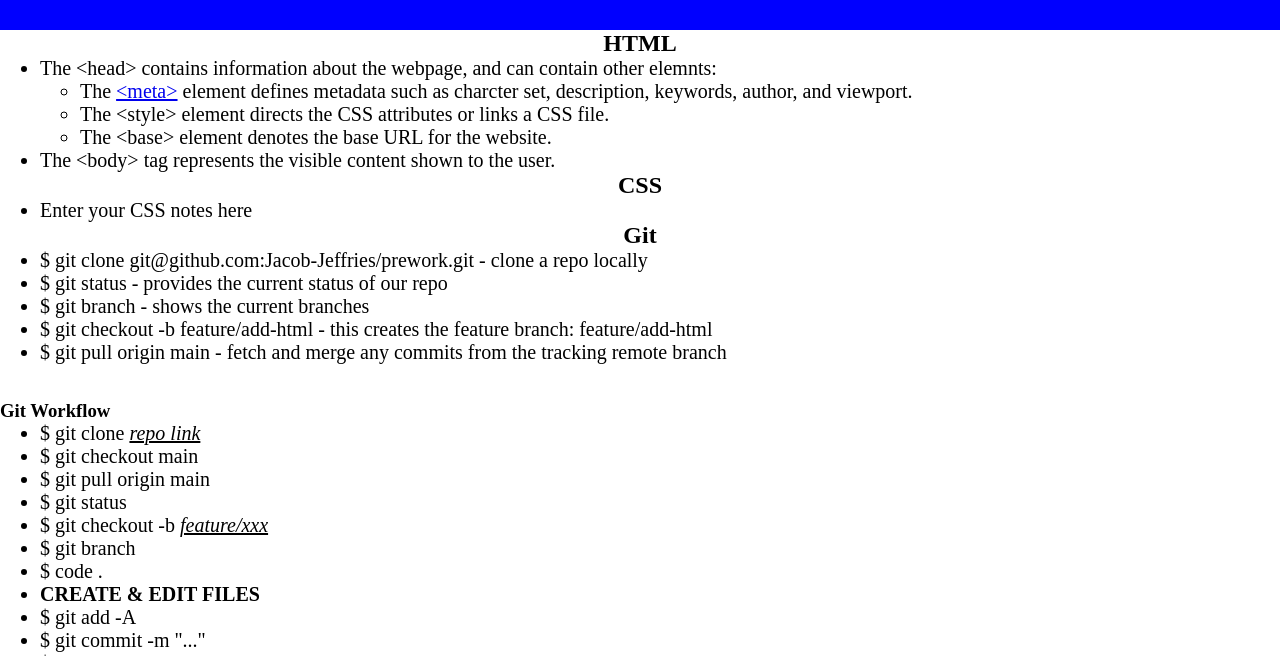
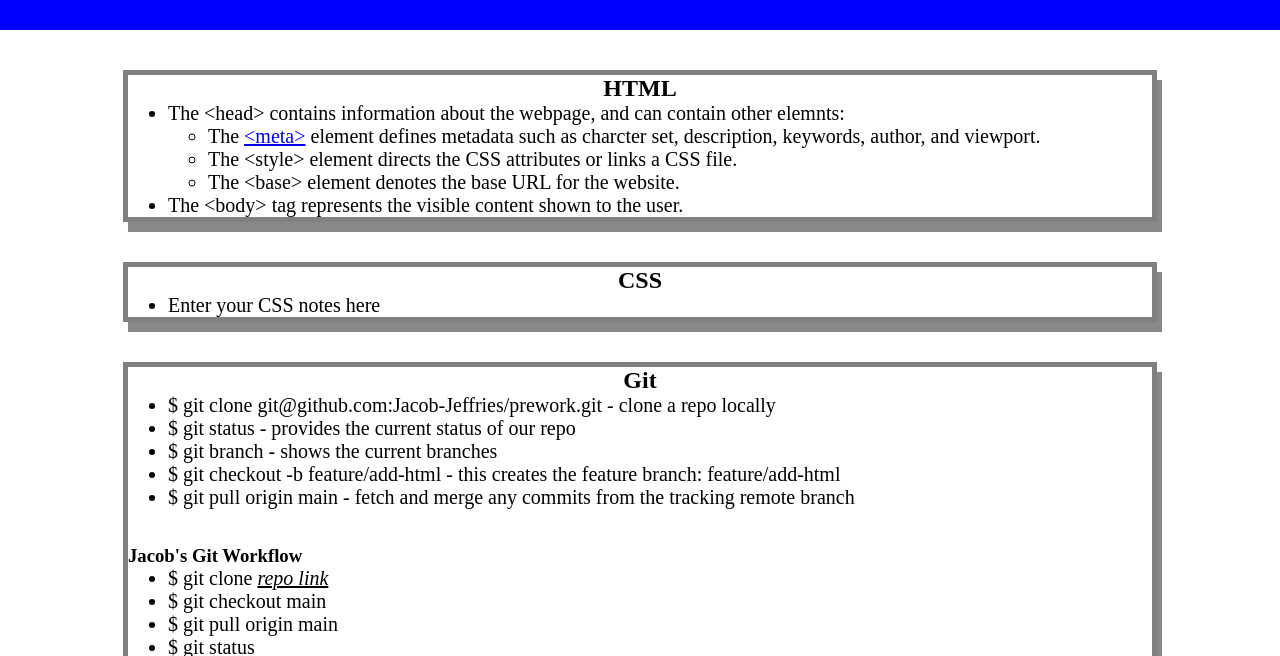
Before and after one commit to Jacob-Jeffries/prework, a plain HTML site: page index.html in a window 1280 px wide. Shown: the part 90-746 px from the top of the page. Drawn offline with Linux system fonts and the light colour scheme.

Commit message:
Added attribute style .card & updated Jacob's Git Workflow

```diff
--- a/assets/style.css
+++ b/assets/style.css
@@ -38,3 +38,11 @@ p {
     text-align: center;
     font-size: 30px;
 }
+
+/*Adding style to class attributes*/
+.card {
+    width: 80%;
+    margin: 40px auto;
+    border: 5px solid gray;
+    box-shadow: 5px 10px #888888;
+  }
--- a/index.html
+++ b/index.html
@@ -45,7 +45,7 @@
         </ul>
         <br/>
         <br/>
-        <h3>Git Workflow</h3>
+        <h3>Jacob's Git Workflow</h3>
         <ul>
           <li>$ git clone <i><u>repo link</u></i></li>
           <li>$ git checkout main</li>
@@ -69,6 +69,7 @@
           <li>$ git checkout main</li>
           <li>$ git pull origin main</li>
           <li>Close the issue on the GitHub Browser</li>
+          <li>Delete local repo if desired</li>
         </ul>
       </section>
 
```
